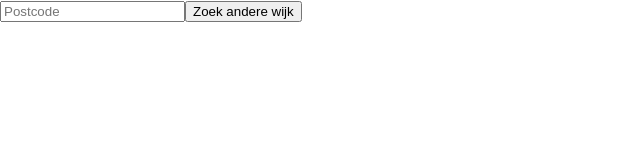
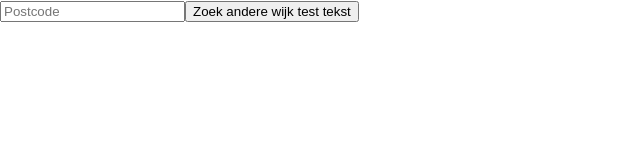
Before and after one commit to KoenHaagsma/FTM, a React (Create React App) app: page / in a window 1280 px wide. Shown: the top 160 px of the page, without its empty margins (0-640 px from the left). Built offline with nearby package versions, Linux system fonts and the light colour scheme; no server answers.

Commit message:
branch commit

```diff
--- a/src/App.js
+++ b/src/App.js
@@ -1,21 +1,21 @@
-import React, { useState, useEffect } from "react";
-import "./App.css";
-import { csv } from "d3";
+import React, { useState, useEffect } from 'react';
+import './App.css';
+import { csv } from 'd3';
 
 function App() {
-  const [postcode, setPostcode] = useState("");
+    const [postcode, setPostcode] = useState('');
     const [output, setOutput] = useState(null);
     const [dataShapes, setDataShapes] = useState(null);
 
     useEffect(() => {
         const getData = async () => {
-      await fetch("/data_shapes.json")
+            await fetch('/data_shapes.json')
                 .then((response) => response.json())
                 .then((data) => {
                     setDataShapes(data);
                 });
 
-      const response = await csv("./output.csv");
+            const response = await csv('./output.csv');
             setOutput(response);
         };
 
@@ -25,9 +25,7 @@ function App() {
     const handleClick = () => {
         const areaCode = postcode.toUpperCase();
         let result = output.filter((d) => d.PC6 === areaCode)[0];
-    let dataShape = dataShapes.filter((d) =>
-      d.GWB_CODE.includes(result.Buurt2019)
-    );
+        let dataShape = dataShapes.filter((d) => d.GWB_CODE.includes(result.Buurt2019));
         console.log(dataShape);
     };
 
@@ -41,7 +39,7 @@ function App() {
                     value={postcode}
                     onChange={(e) => setPostcode(e.target.value)}
                 />
-        <button onClick={handleClick}>Zoek andere wijk</button>
+                <button onClick={handleClick}>Zoek andere wijk test tekst</button>
             </div>
         </div>
     );
```
Lines whose indentation alone changed are shown as unchanged.
